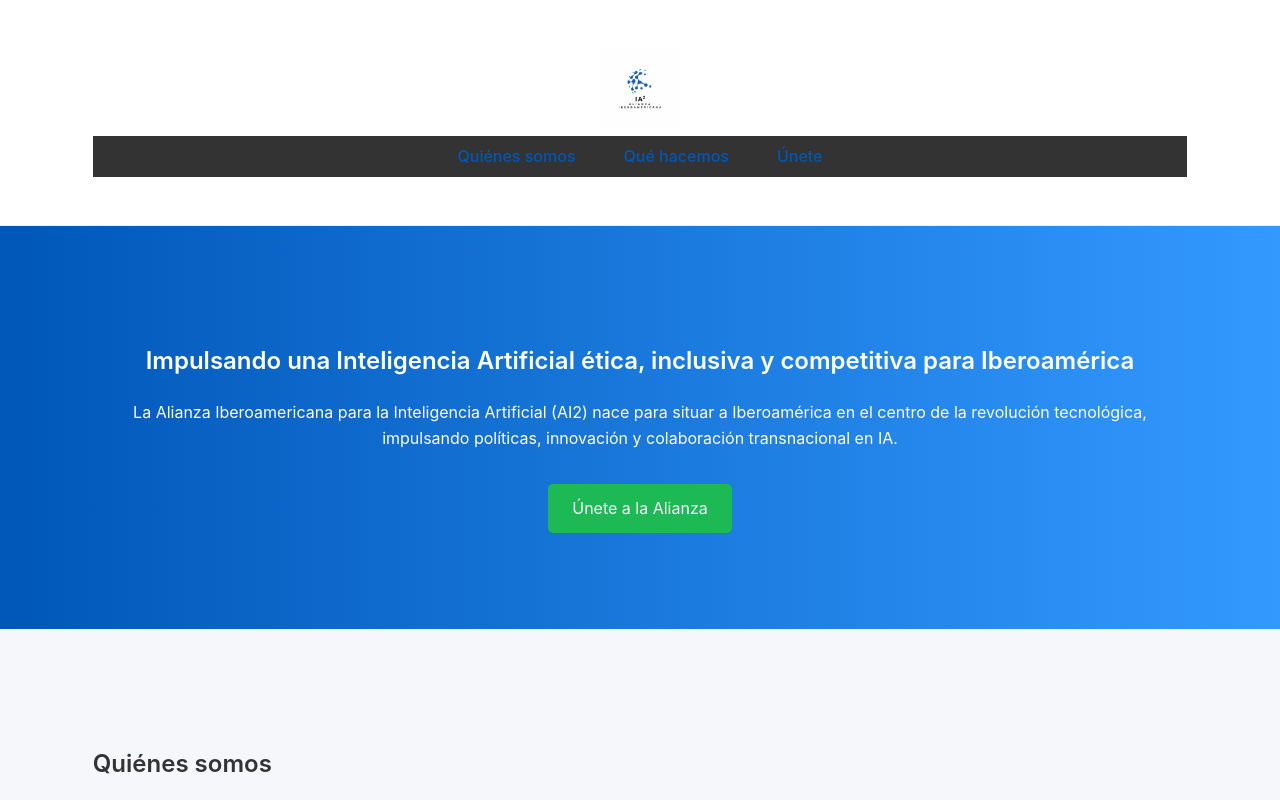
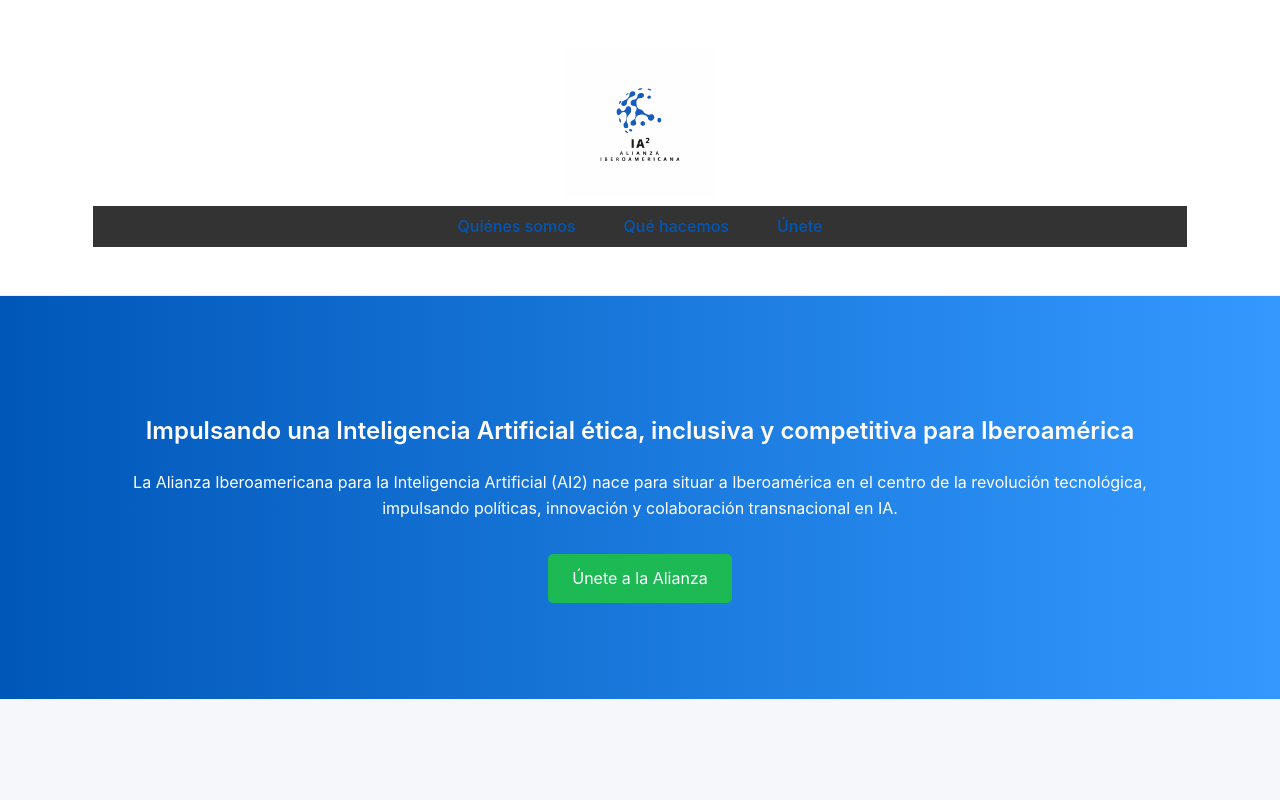
Before and after one commit to chavomateo/chavomateo.github.io, a plain HTML site: page index.html in a window 1280 px wide. Shown: the top 800 px of the page. Drawn offline with Linux system fonts and the light colour scheme.

Commit message:
Update style.css
Logo grande proporcionado

```diff
--- a/assets/css/style.css
+++ b/assets/css/style.css
@@ -54,7 +54,8 @@ nav ul li a:hover {
     margin: auto;
 }
 .logo {
-    max-height: 150px;
+    height: 150px;
+    width: auto;
 }
 .site-header {
     background: #fff;
@@ -187,7 +188,8 @@ h1, h2 {
 }
 
 .logo {
-    max-height: 80px;
+    height: 150px;
+    width: auto;
 }
 
 .site-header {
```
